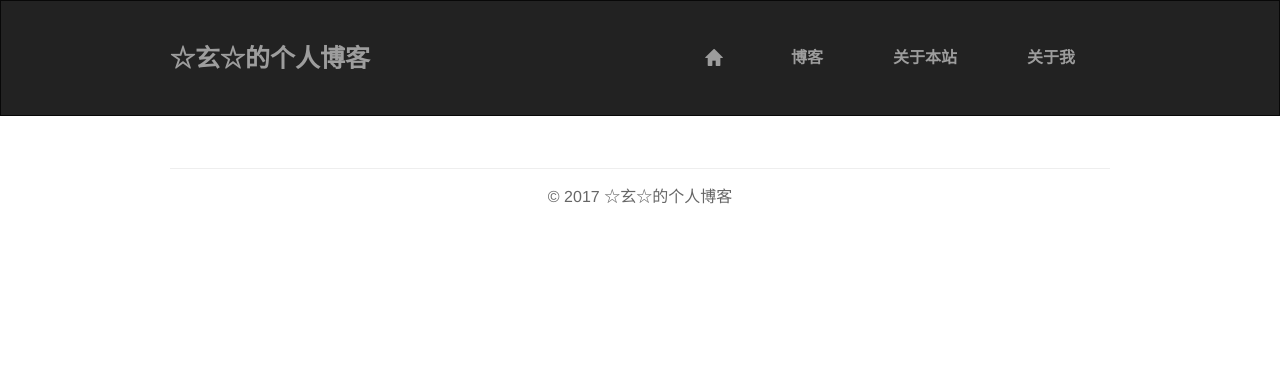
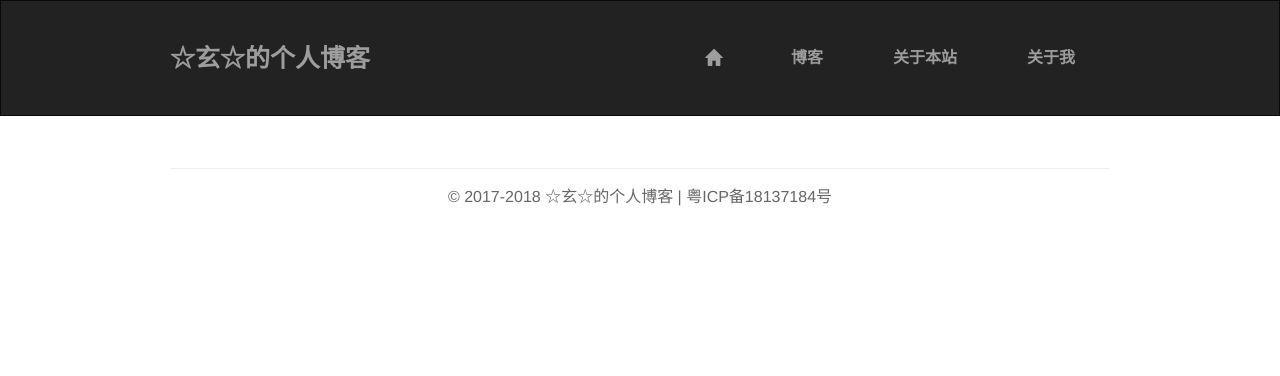
Before and after one commit to twopoint12/myblog, a Django app: template blog/templates/blog/base.html in a window 1280 px wide. Shown: the top 376 px of the page. Run offline with Django 3.2, Linux system fonts and the light colour scheme; the template is opened without the code that fills it, so the values that code supplies are empty; parts of the project's set-up code (start-up, migrations or seed data) failed here and were passed over; some libraries are stand-ins or nearby versions.

Commit message:
添加了备案信息

```diff
--- a/blog/static/blog/css/style.css
+++ b/blog/static/blog/css/style.css
@@ -116,6 +116,10 @@ div.content-bottom .jiathis_style{
 .footer .container{
     padding: 0;
 }
+.footer a{
+    text-decoration: none;
+    color: #666;
+}
 .copyright {
     text-align: center;
     padding-top: 1em;
--- a/blog/templates/blog/base.html
+++ b/blog/templates/blog/base.html
@@ -56,7 +56,9 @@
     <div class="footer">
         <div class="container">
             <div class="col-md-12">
-                <p class="copyright">© 2017 ☆玄☆的个人博客</p>
+                <p class="copyright">© 2017-2018 ☆玄☆的个人博客 |
+                    <a href="http://www.miitbeian.gov.cn" target="_blank">粤ICP备18137184号</a>
+                </p>
             </div>
         </div>
     </div>
```
